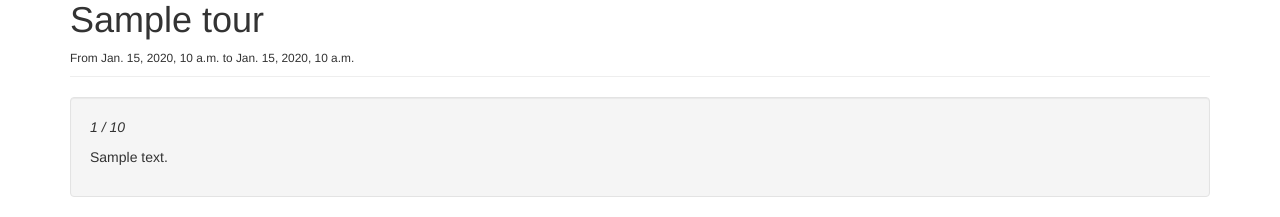
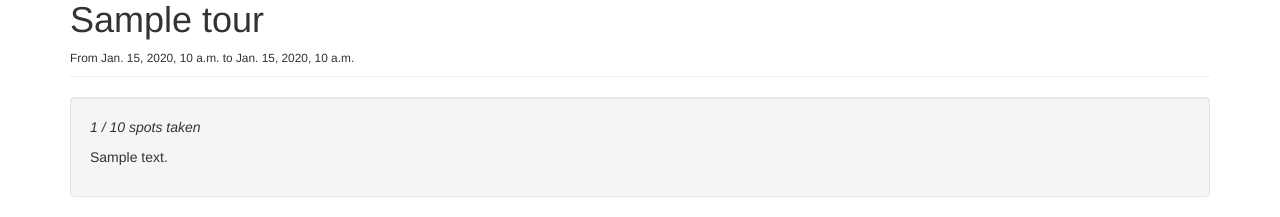
Before and after one commit to boyleconnor/ShowMeAround, a Django app: page /guides/tour/1/ in a window 1280 px wide. Shown: the part 131-348 px from the top of the page. Run offline with Django 3.2, Linux system fonts and the light colour scheme; tables that the repository leaves empty hold one stand-in row (values such as "Sample post"); some libraries are stand-ins or nearby versions.

Commit message:
more capacity stuff

```diff
--- a/Guides/templates/tour/detail.html
+++ b/Guides/templates/tour/detail.html
@@ -7,7 +7,7 @@
     <h1>{{ tour.title }}</h1> <small> From {{ tour.start_time }} to {{ tour.end_time }} </small>
     </div>
     <div class="well">
-        <p><i>{{ tour.tourists.count }} / {{ tour.capacity }}</i></p>
+        <p><i>{{ tour.tourists.count }} / {{ tour.capacity }} spots taken</i></p>
         <p>{{ tour.description }}</p>
     </div>
 
```
